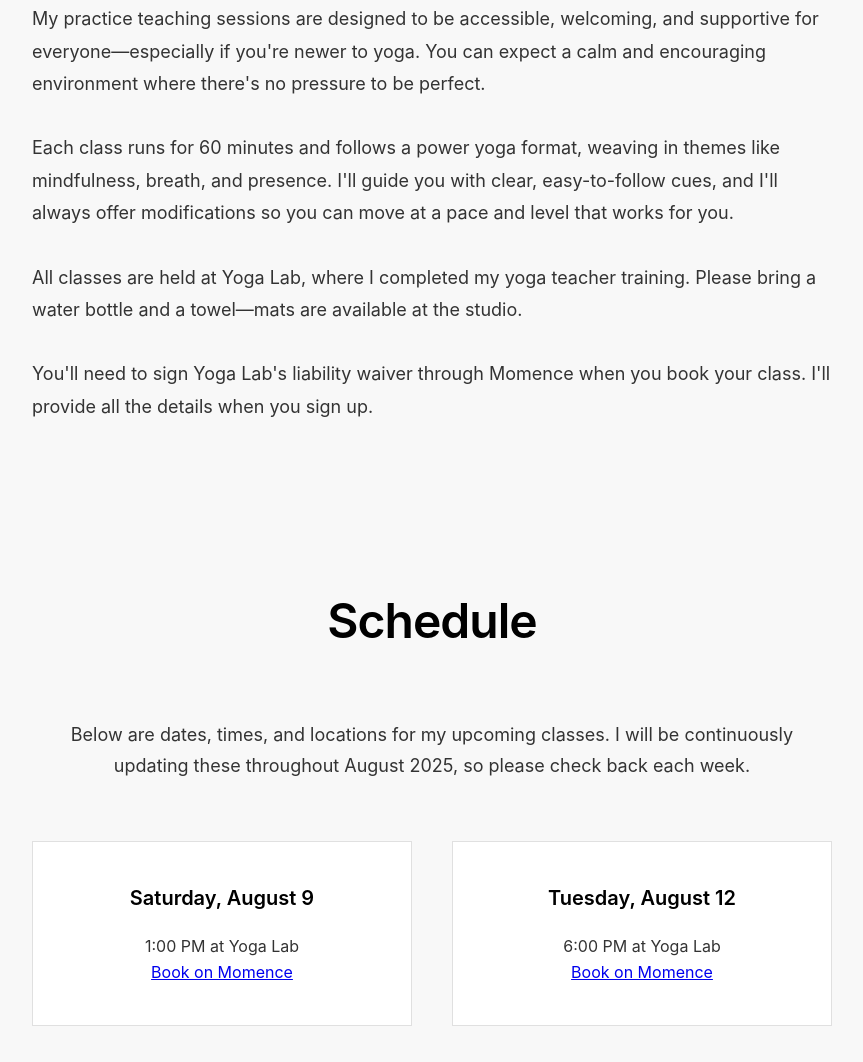
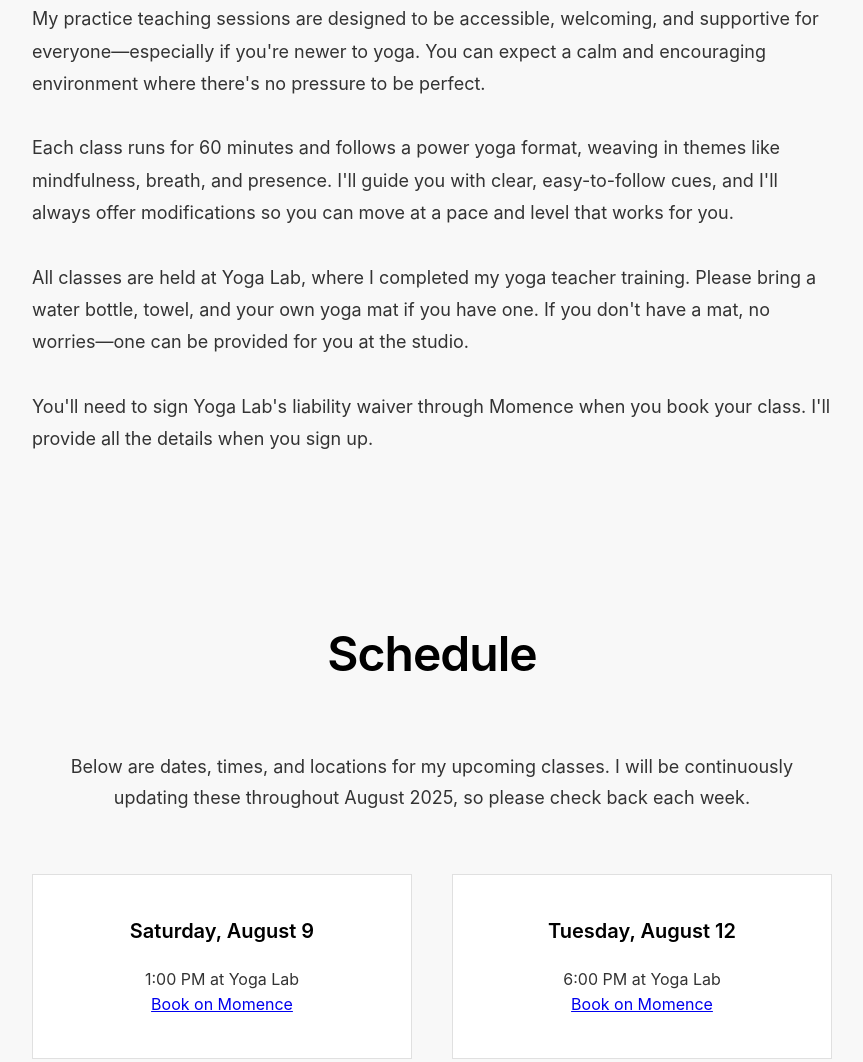
Before and after one commit to dkhundley/ytt-website, a website: page index.html in a window 1280 px wide. Shown: the part 1275-2337 px from the top of the page, without its empty margins (208-1071 px from the left). Drawn offline with Linux system fonts and the light colour scheme.

Commit message:
Updating what to expect section

```diff
--- a/index.html
+++ b/index.html
@@ -46,7 +46,7 @@
 
                     <p>Each class runs for 60 minutes and follows a power yoga format, weaving in themes like mindfulness, breath, and presence. I'll guide you with clear, easy-to-follow cues, and I'll always offer modifications so you can move at a pace and level that works for you.</p>
 
-                    <p>All classes are held at Yoga Lab, where I completed my yoga teacher training. Please bring a water bottle and a towel—mats are available at the studio.</p>
+                    <p>All classes are held at Yoga Lab, where I completed my yoga teacher training. Please bring a water bottle, towel, and your own yoga mat if you have one. If you don't have a mat, no worries—one can be provided for you at the studio.</p>
 
                     <p>You'll need to sign Yoga Lab's liability waiver through Momence when you book your class. I'll provide all the details when you sign up.</p>
                 </div>
```
